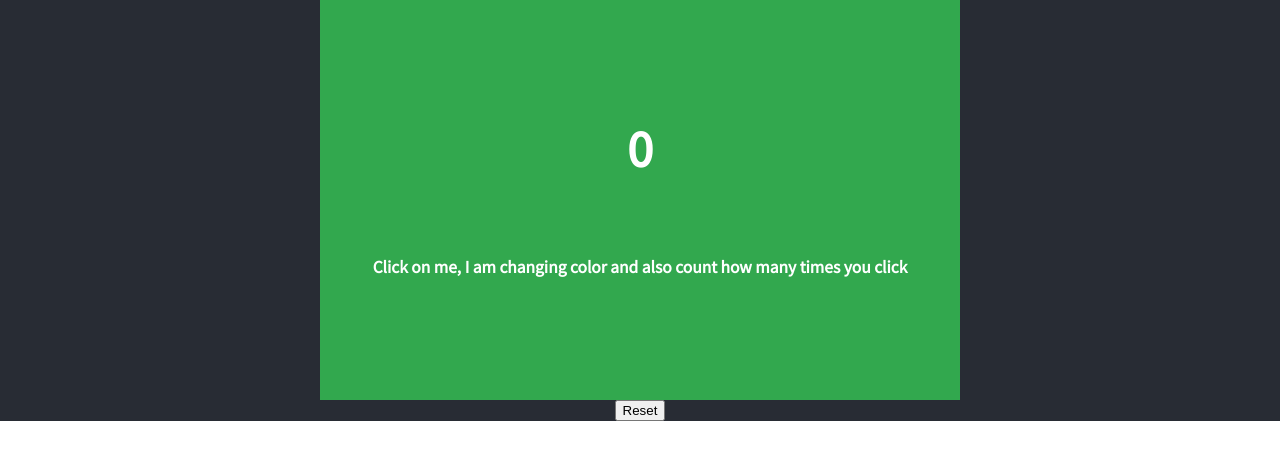
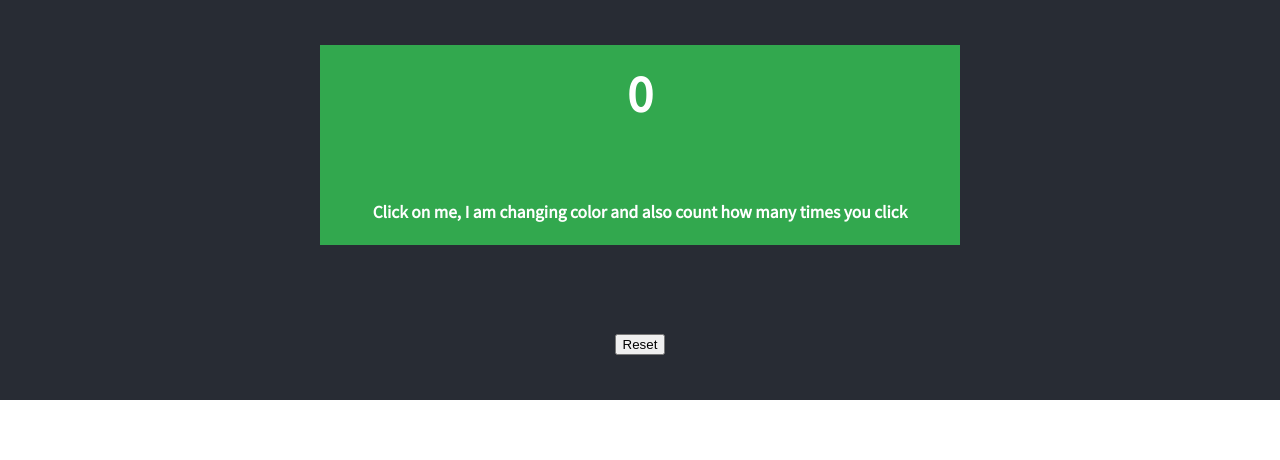
Before and after one commit to Hardikgithub2020/React_Box_Color, a React (Create React App) app in the folder react_box_color/: page / in a window 1280 px wide. Shown: the top 460 px of the page. Built offline with nearby package versions, Linux system fonts and the light colour scheme.

Commit message:
Update css

```diff
--- a/react_box_color/src/App.css
+++ b/react_box_color/src/App.css
@@ -21,9 +21,22 @@
   display: flex;
   flex-direction: column;
   align-items: center;
+  justify-content:space-around;
+  font-size: calc(10px + 2vmin);
+  color: white;
+}
+.Box{
+  background-color: #282c34;
+  height: 50vh;
+  display: flex;
+  flex-direction: column;
+  align-items: center;
   justify-content: center;
   font-size: calc(10px + 2vmin);
   color: white;
+}
+h6{
+  text-align: center;
 }
 
 @keyframes App-logo-spin {
--- a/react_box_color/src/App.js
+++ b/react_box_color/src/App.js
@@ -7,9 +7,6 @@
 // We create a siv, and set attribute type: 'button' to make it clickble
 // we call a function which coungt incremental by q on each click and alos assign a new color value
 //Create one button for reset, onclick call function which assign default value to State
-
-
-
 
 import React from "react";
 import logo from "./logo.svg";
@@ -41,10 +38,10 @@ class App extends React.Component {
       count: this.state.count + 1,
       color: rainbow,
     });
-  }
-  resetBuilder= () => {
+  };
+  resetBuilder = () => {
     this.setState(this.initialState);
-  }
+  };
 
   render() {
     let styleValue = {
@@ -53,16 +50,23 @@ class App extends React.Component {
       height: 200,
     };
     return (
-      <div className='App'>
-      <div className='App'type="button" style={styleValue} onClick={this.clickUpdate}>
-       <h1 className='count'> {this.state.count}</h1>
-       <h6 className='count'>Click on me, I am changing color and also count how many times you click</h6>
-
+      <div className="App">
+        <div
+          className="Box"
+          type="button"
+          style={styleValue}
+          onClick={this.clickUpdate}
+        >
+          <h1 className="count"> {this.state.count}</h1>
+          <h6 className="count">
+            Click on me, I am changing color and also count how many times you
+            click
+          </h6>
+        </div>
+        <button type="button" onClick={this.resetBuilder}>
+          Reset
+        </button>
       </div>
-      <button type="button" onClick={this.resetBuilder}>
-      Reset
-    </button>
-    </div>
     );
   }
 }
```
